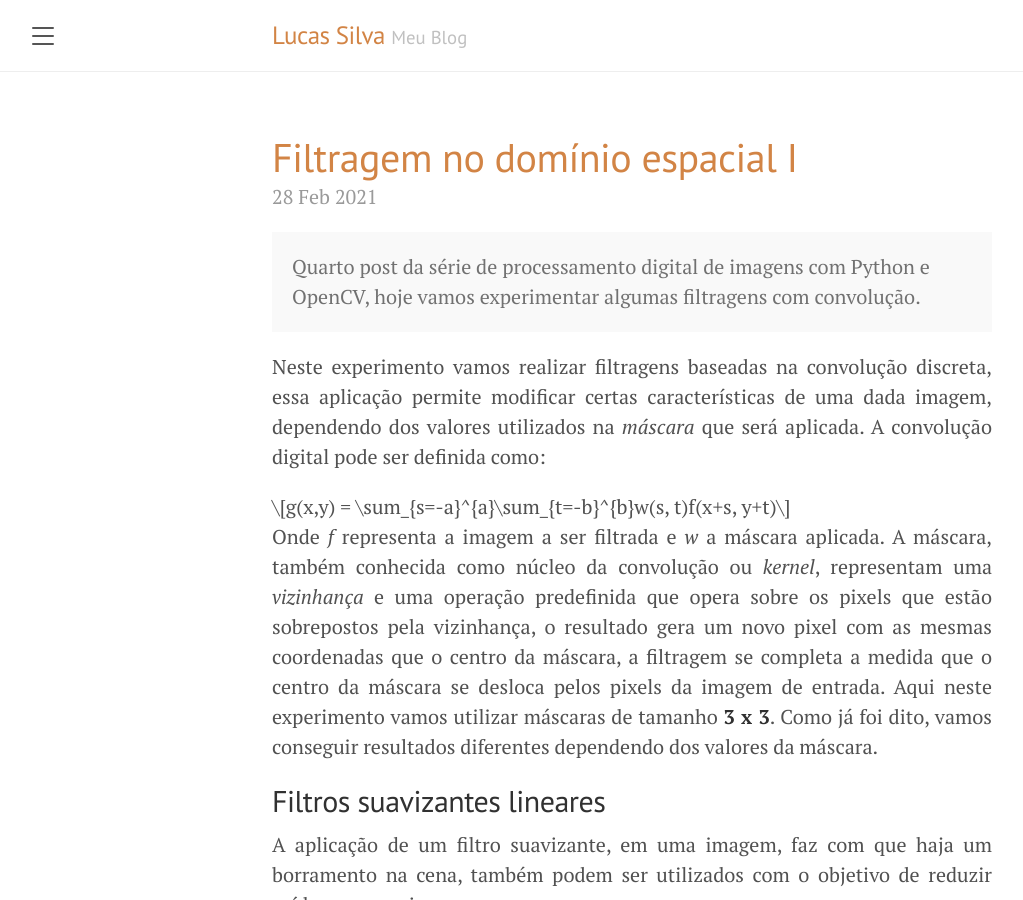
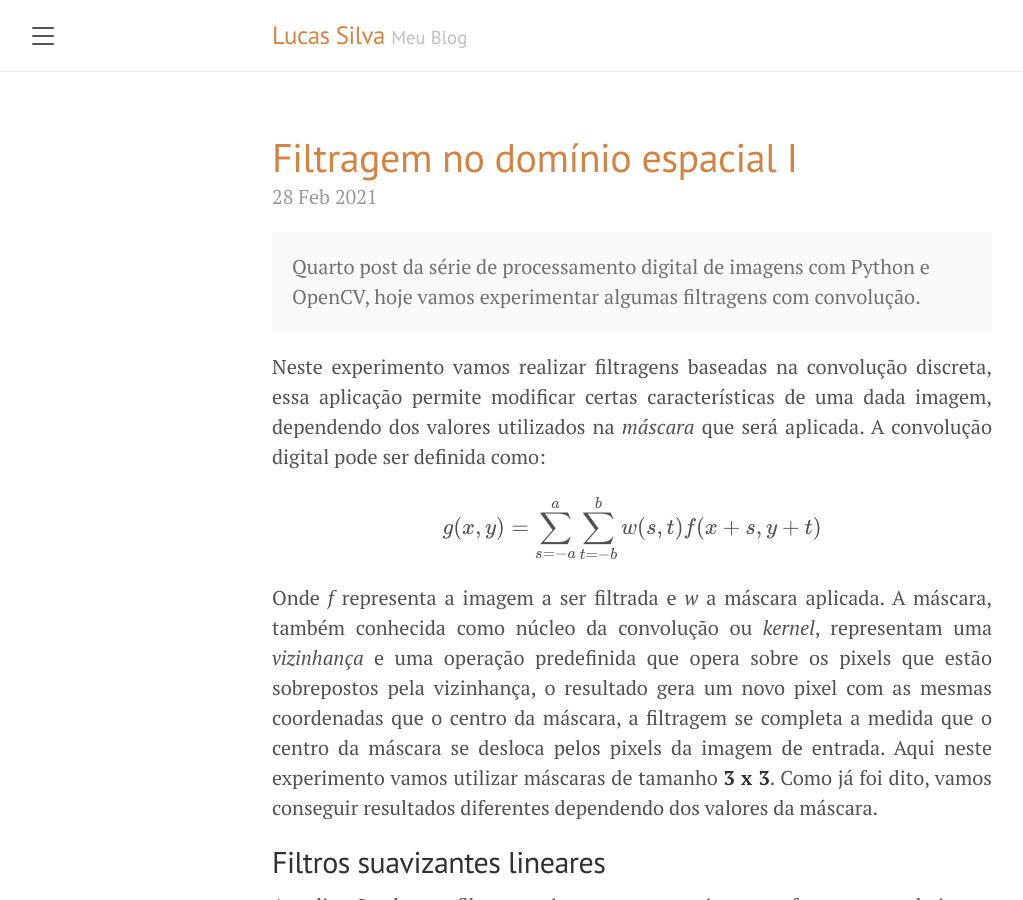
Before and after one commit to lucasamds/lucasamds.github.io, a Jekyll site: the page built from index.html, in a window 1280 px wide and 900 px high. Shown: the whole window, without its empty margins (8-1031 px from the left). Built offline with Jekyll 4.4.1, drawn with Linux system fonts in a browser that asks for light colours; formulas are drawn with MathJax 3; the list of posts is cut into pages by our own code; part of the change alters nothing that is shown.

```diff
--- a/_includes/head.html
+++ b/_includes/head.html
@@ -23,7 +23,7 @@
 
   <link rel="apple-touch-icon-precomposed" sizes="144x144" href="{{ '/public/apple-touch-icon-precomposed.png' | absolute_url }}">
   <link rel="shortcut icon" href="{{ '/public/favicon.ico' | absolute_url }}">
-
+  <script src='https://cdnjs.cloudflare.com/ajax/libs/mathjax/2.7.5/MathJax.js?config=TeX-MML-AM_CHTML' async></script>
   <link rel="alternate" type="application/rss+xml" title="RSS" href="{{ '/atom.xml' | absolute_url }}">
 
   {% if site.google_analytics_id %}
@@ -35,6 +35,5 @@
     ga('create', '{{ site.google_analytics_id }}', 'auto');
     ga('send', 'pageview');
   </script>
-  <script src='https://cdnjs.cloudflare.com/ajax/libs/mathjax/2.7.5/MathJax.js?config=TeX-MML-AM_CHTML' async></script>
   {% endif %}
 </head>
```
